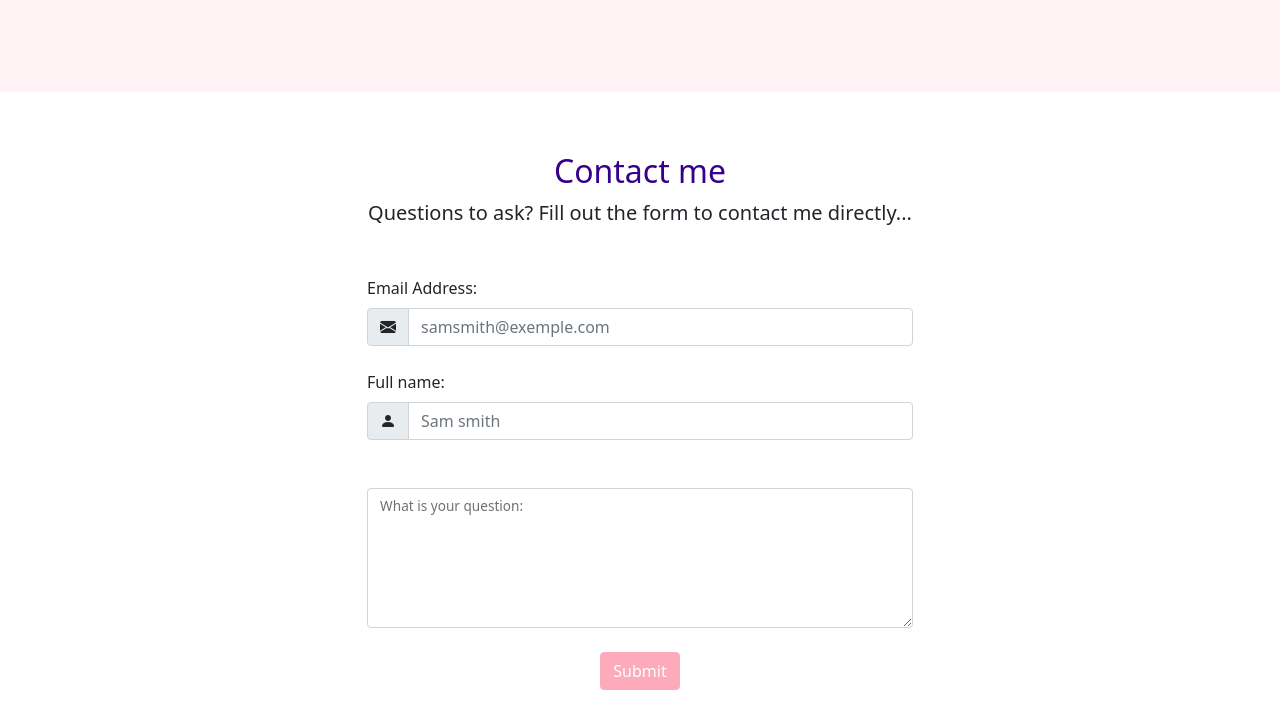
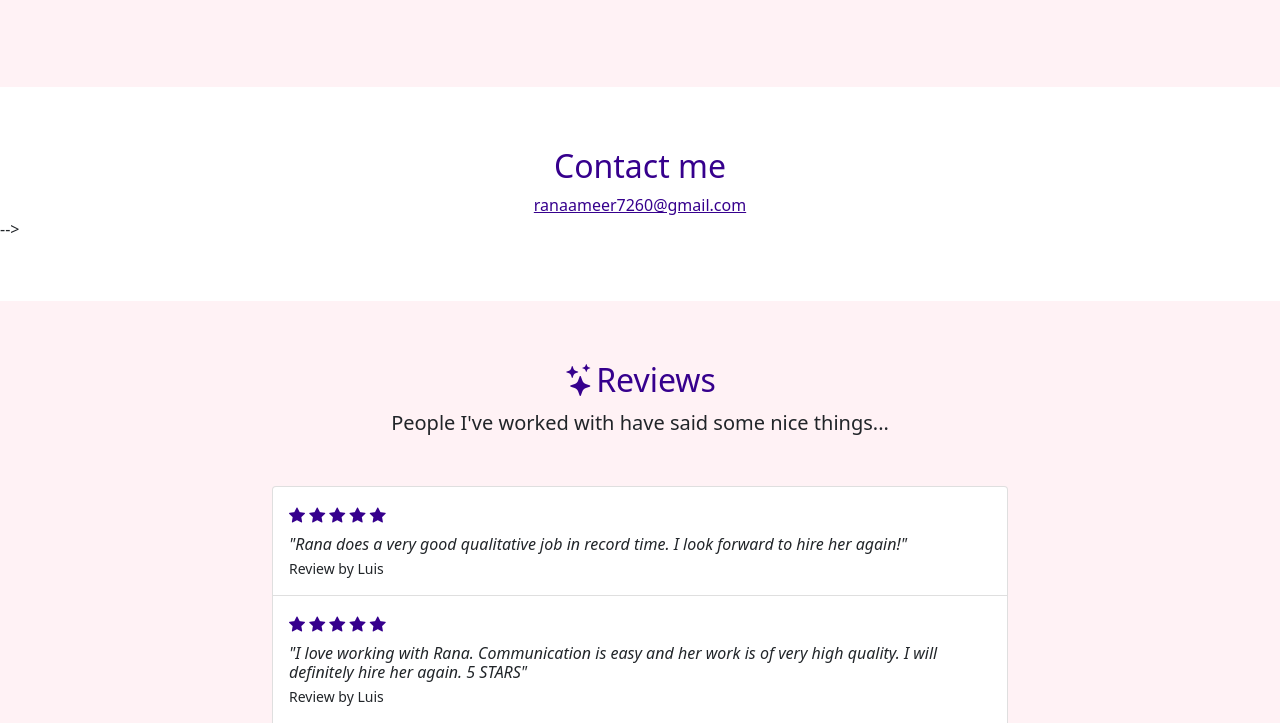
Before and after one commit to Rana7060/My-Website, a website: page index.html in a window 1280 px wide. Shown: the part 3159-3882 px from the top of the page. Drawn offline with nearby package versions, Linux system fonts and the light colour scheme.

Commit message:
contact section updated

```diff
--- a/index.html
+++ b/index.html
@@ -118,7 +118,7 @@
           </p>
         </div>
         <div class="row my-5 align-items-center justify-content-center">
-          <div class="col-8 col-lg-4 col-xl-3">
+          <div class="col-8 col-lg-4 col-xl-4">
             <div class="card border-2 border-primary">
               <div class="card-body text-center py-4">
                 <h4 class="card-header text-primary">Skills</h4>
@@ -491,6 +491,16 @@
       <div class="container-lg">
         <div class="text-center">
           <h2 class="text-primary">Contact me</h2>
+          <a
+            href="https://mail.google.com/mail/u/0/#inbox?compose=CllgCJftvBhfDGkwSFdqcBCVCbcSvqHcScdqDNRzwgbHhLQnclvZXFxsBFzBmswjKDJmrNnDdxV"
+            target="_blank"
+            >ranaameer7260@gmail.com</a
+          >
+        </div>
+      </div>
+      <!-- <div class="container-lg">
+        <div class="text-center">
+          <h2 class="text-primary">Contact me</h2>
           <p class="lead">
             Questions to ask? Fill out the form to contact me directly...
           </p>
@@ -543,7 +553,8 @@
           </div>
         </div>
         <!--container-->
-      </div>
+      <!-- </div> -->
+      -->
     </section>
     <!--reviews-->
     <section id="reviews" class="bg-light">
@@ -652,5 +663,6 @@
       integrity="sha384-ka7Sk0Gln4gmtz2MlQnikT1wXgYsOg+OMhuP+IlRH9sENBO0LRn5q+8nbTov4+1p"
       crossorigin="anonymous"
     ></script>
+    <script src="index.js"></script>
   </body>
 </html>
--- /dev/null
+++ b/index.js
@@ -0,0 +1,2 @@
+"use strict";
+console.log(document.querySelector(".form-control").textContent);
```
